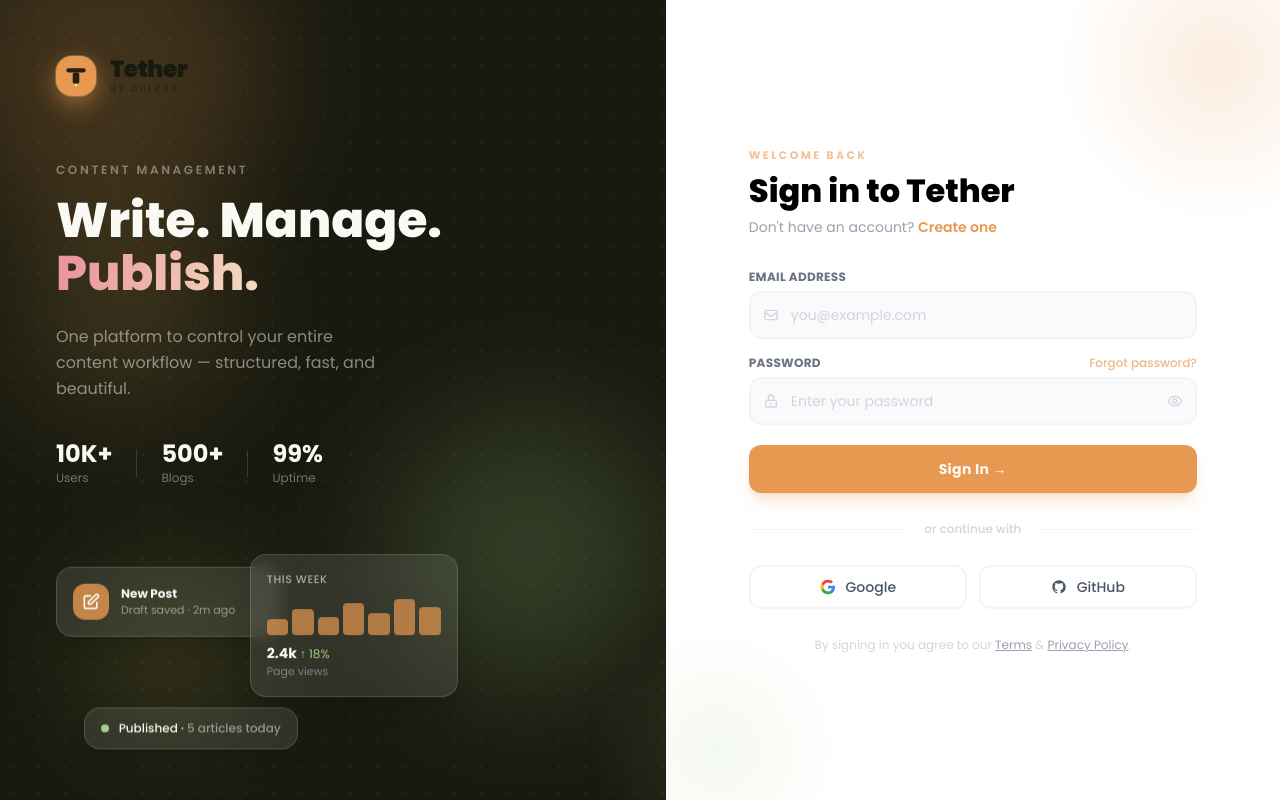
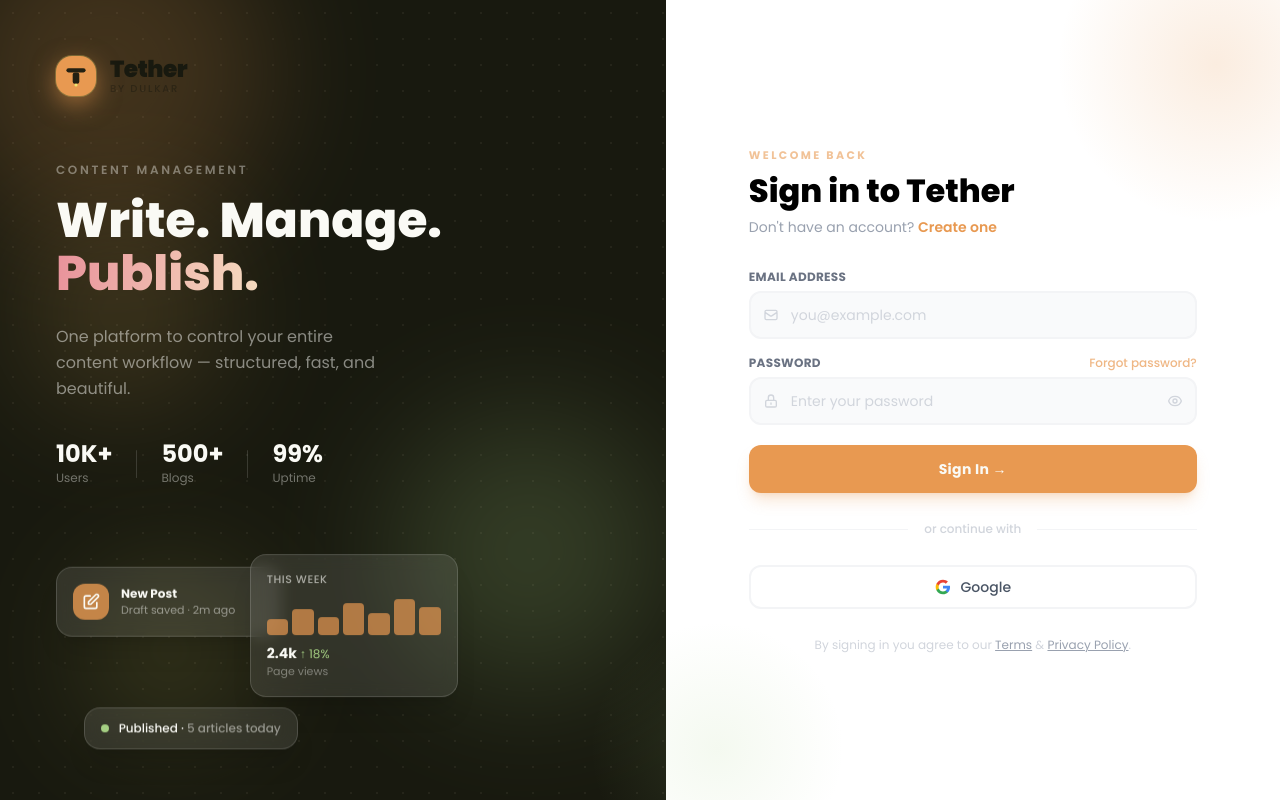
Before and after one commit to dulkarsamanvn/Tether, a React (Vite) app in the folder Frontend/tether/: page /login in a window 1280 px wide. Built offline with nearby package versions, Linux system fonts and the light colour scheme.

Commit message:
fix: keep only Google in social sign-in options

```diff
--- a/Frontend/tether/src/pages/auth/Login.jsx
+++ b/Frontend/tether/src/pages/auth/Login.jsx
@@ -198,38 +198,20 @@ export default function Login() {
           </div>
         </motion.div>
 
-        {/* Social placeholders */}
-        <motion.div variants={fadeUp} className="grid grid-cols-2 gap-3">
-          {[
-            {
-              label: 'Google',
-              icon: (
-                <svg className="w-4 h-4" viewBox="0 0 24 24">
+        {/* Google sign-in placeholder */}
+        <motion.div variants={fadeUp}>
+          <button
+            type="button"
+            className="flex w-full items-center justify-center gap-2.5 py-2.5 px-4 rounded-xl border-2 border-gray-100 hover:border-gray-200 bg-white text-gray-600 text-sm font-medium transition-all duration-200 hover:shadow-sm"
+          >
+            <svg aria-hidden="true" className="w-4 h-4" viewBox="0 0 24 24">
               <path d="M22.56 12.25c0-.78-.07-1.53-.2-2.25H12v4.26h5.92c-.26 1.37-1.04 2.53-2.21 3.31v2.77h3.57c2.08-1.92 3.28-4.74 3.28-8.09z" fill="#4285F4"/>
               <path d="M12 23c2.97 0 5.46-.98 7.28-2.66l-3.57-2.77c-.98.66-2.23 1.06-3.71 1.06-2.86 0-5.29-1.93-6.16-4.53H2.18v2.84C3.99 20.53 7.7 23 12 23z" fill="#34A853"/>
               <path d="M5.84 14.09c-.22-.66-.35-1.36-.35-2.09s.13-1.43.35-2.09V7.07H2.18C1.43 8.55 1 10.22 1 12s.43 3.45 1.18 4.93l2.85-2.22.81-.62z" fill="#FBBC05"/>
               <path d="M12 5.38c1.62 0 3.06.56 4.21 1.64l3.15-3.15C17.45 2.09 14.97 1 12 1 7.7 1 3.99 3.47 2.18 7.07l3.66 2.84c.87-2.6 3.3-4.53 6.16-4.53z" fill="#EA4335"/>
             </svg>
-              ),
-            },
-            {
-              label: 'GitHub',
-              icon: (
-                <svg className="w-4 h-4" fill="currentColor" viewBox="0 0 24 24">
-                  <path fillRule="evenodd" d="M12 2C6.477 2 2 6.484 2 12.017c0 4.425 2.865 8.18 6.839 9.504.5.092.682-.217.682-.483 0-.237-.008-.868-.013-1.703-2.782.605-3.369-1.343-3.369-1.343-.454-1.158-1.11-1.466-1.11-1.466-.908-.62.069-.608.069-.608 1.003.07 1.531 1.032 1.531 1.032.892 1.53 2.341 1.088 2.91.832.092-.647.35-1.088.636-1.338-2.22-.253-4.555-1.113-4.555-4.951 0-1.093.39-1.988 1.029-2.688-.103-.253-.446-1.272.098-2.65 0 0 .84-.27 2.75 1.026A9.564 9.564 0 0112 6.844c.85.004 1.705.115 2.504.337 1.909-1.296 2.747-1.027 2.747-1.027.546 1.379.202 2.398.1 2.651.64.7 1.028 1.595 1.028 2.688 0 3.848-2.339 4.695-4.566 4.943.359.309.678.92.678 1.855 0 1.338-.012 2.419-.012 2.747 0 .268.18.58.688.482A10.019 10.019 0 0022 12.017C22 6.484 17.522 2 12 2z" clipRule="evenodd" />
-                </svg>
-              ),
-            },
-          ].map(({ label, icon }) => (
-            <button
-              key={label}
-              type="button"
-              className="flex items-center justify-center gap-2.5 py-2.5 px-4 rounded-xl border-2 border-gray-100 hover:border-gray-200 bg-white text-gray-600 text-sm font-medium transition-all duration-200 hover:shadow-sm"
-            >
-              {icon}
-              {label}
+            Google
           </button>
-          ))}
         </motion.div>
 
         <motion.p variants={fadeUp} className="mt-7 text-center text-xs text-gray-300">
```
Lines whose indentation alone changed are shown as unchanged.
